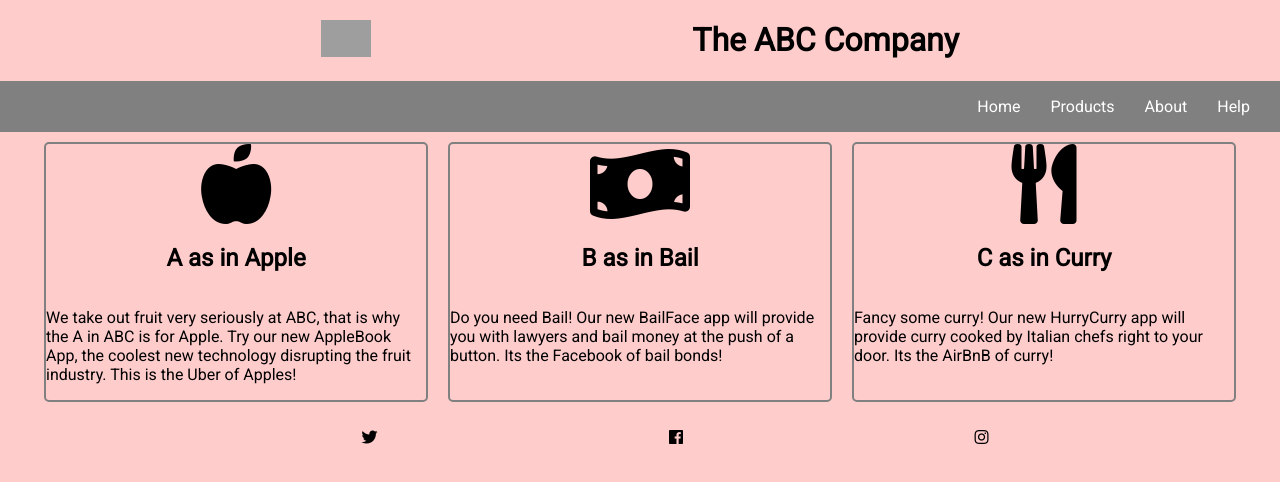
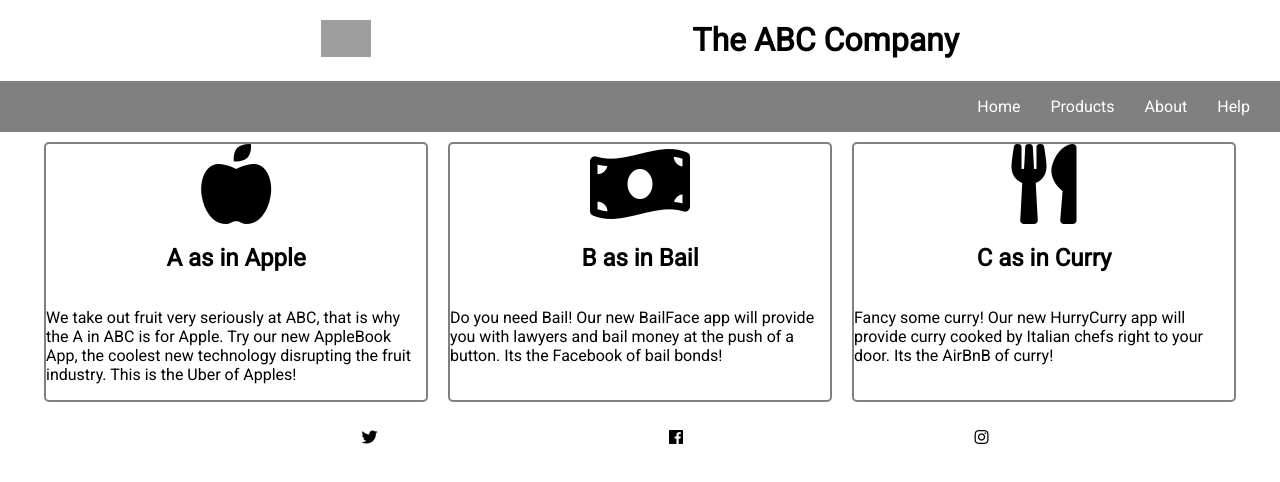
Before and after one commit to robygonzalez/lab03, a plain HTML site: page index.html in a window 1280 px wide. Drawn offline with Linux system fonts and the light colour scheme; files that its build step writes are made by us from their sources; grey boxes are pictures that could not be loaded.

Commit message:
remove background colors

```diff
--- a/index.css
+++ b/index.css
@@ -10,7 +10,6 @@ header {
 
 body {
   display: flex;
-  background: rgba(0,255,0,.2);
   font-family: "Roboto", sans-serif;
   margin: 0;
   padding: 0;
@@ -59,9 +58,6 @@ nav {
  }
 
 @media screen and (min-width: 768px) {
-  body {
-    background: rgba(0,0,255,.2);
-  }
   header {
     display: flex;
     flex-direction: row;
@@ -74,9 +70,6 @@ nav {
 }
 
 @media screen and (min-width: 1035px) {
-  body {
-    background: rgba(255,0,0,.2);
-  }
   main{
     display:flex;
     flex-direction:row;
```
